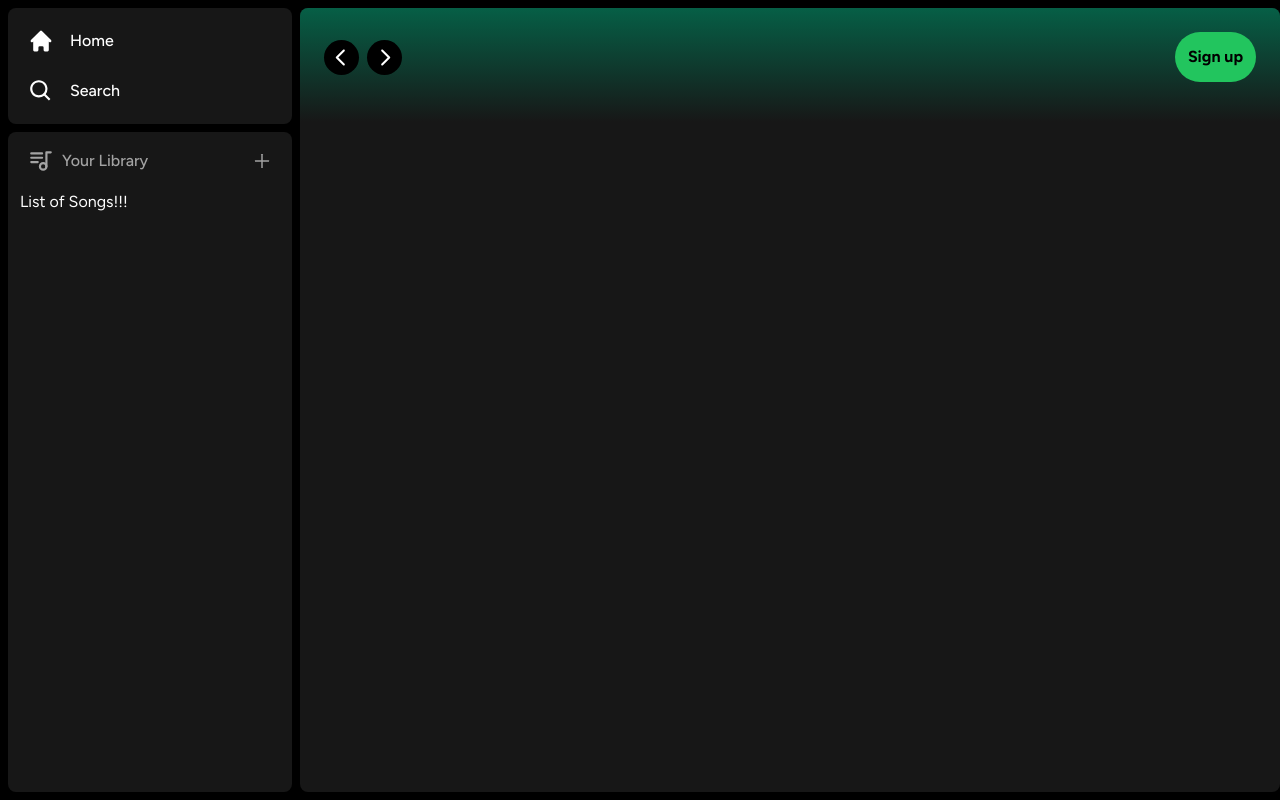
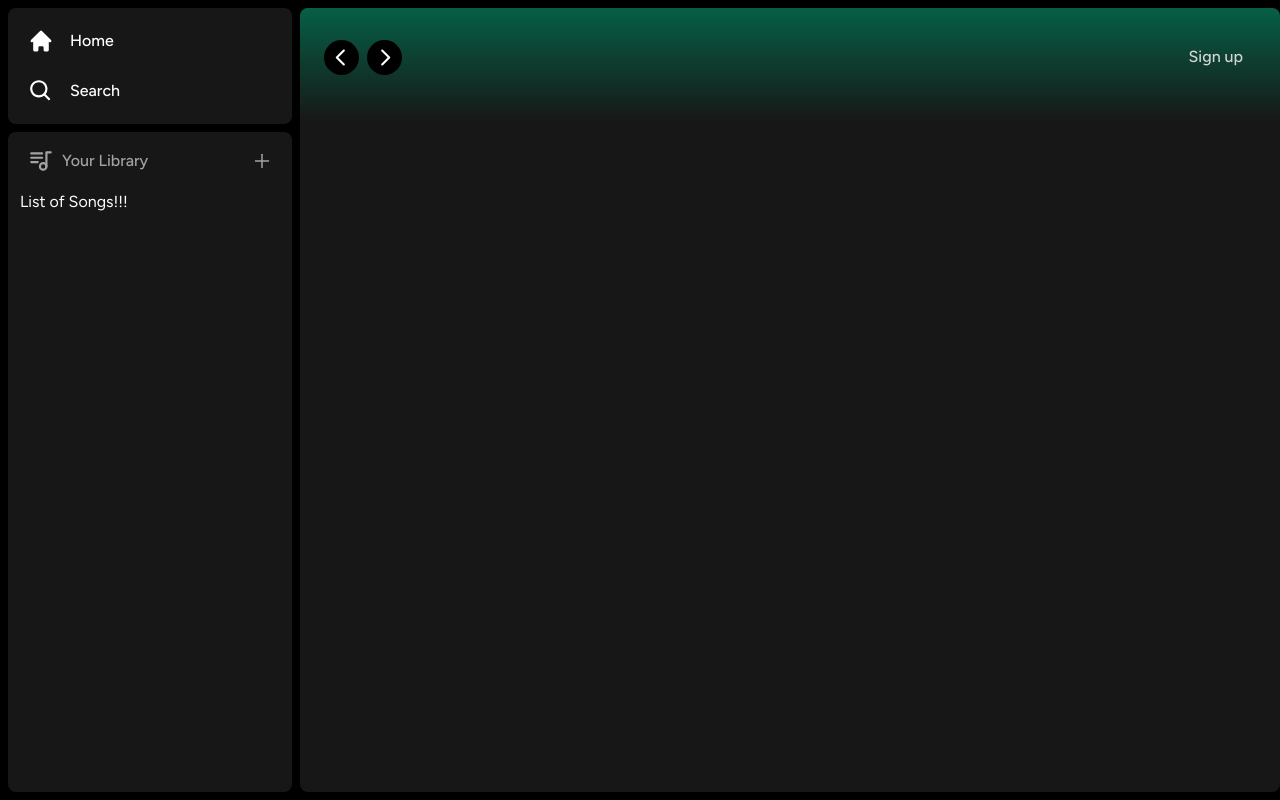
Before and after one commit to sigma390/Spotify-Clone, a Next.js app in the folder spotify-clone/: page / in a window 1280 px wide. Built offline with nearby package versions, Linux system fonts and the light colour scheme.

Commit message:
Styling To signup Button done!!!

```diff
--- a/spotify-clone/components/Header.tsx
+++ b/spotify-clone/components/Header.tsx
@@ -104,10 +104,19 @@ export const Header: React.FC<HeaderProps> = ({
         gap-x-4'>
           <>
           <div>
-            <Button>
+            <Button
+            className='
+            bg-transparent
+            text-neutral-300
+            font-medium'
+
+
+            >
               Sign up
             </Button>
           </div>
+
+
           </>
         </div>
 
```
